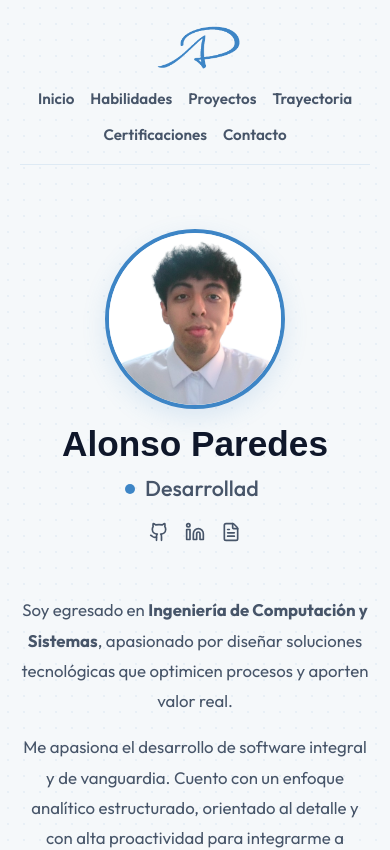
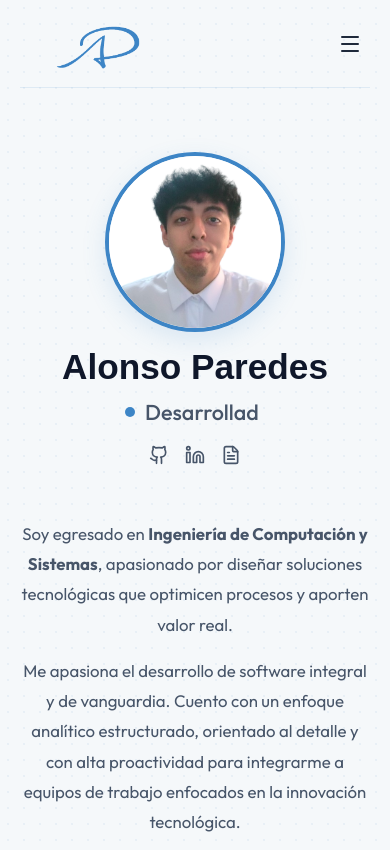
Before and after one commit to hxtxrchq/Portfolio, a React (Vite) app: page / in a window 390 px wide. Shown: the top 850 px of the page. Built offline with nearby package versions, Linux system fonts and the light colour scheme; a web font is replaced by a local one.

Commit message:
feat:Responsive

```diff
--- a/src/components/VisualMode.tsx
+++ b/src/components/VisualMode.tsx
@@ -11,7 +11,9 @@ import {
   MessageSquare,
   ChevronRight,
   Layers,
-  Award
+  Award,
+  Menu,
+  X
 } from 'lucide-react';
 
 const GithubIcon: React.FC<{ size?: number }> = ({ size = 20 }) => (
@@ -255,6 +257,12 @@ export const VisualMode: React.FC = () => {
   const [projectFilter, setProjectFilter] = useState<'all' | 'web' | 'desktop' | 'android' | 'ai'>('all');
   const [stats, setStats] = useState({ exp: 0, projects: 0, clients: 0 });
   const [selectedSkillCategory, setSelectedSkillCategory] = useState<'languages' | 'frontend' | 'backend' | 'databases' | 'tools' | 'methodologies' | 'soft'>('languages');
+  const [isMobileMenuOpen, setIsMobileMenuOpen] = useState(false);
+  const [visibleCount, setVisibleCount] = useState(6);
+
+  useEffect(() => {
+    setVisibleCount(6);
+  }, [projectFilter]);
 
   // Typewriter effect states
   const [typewriterText, setTypewriterText] = useState('');
@@ -327,6 +335,10 @@ export const VisualMode: React.FC = () => {
           />
         </div>
 
+        <button className="hamburger-btn" onClick={() => setIsMobileMenuOpen(true)}>
+          <Menu size={24} />
+        </button>
+
         <nav className="nav-links">
           <a href="#home" style={{ color: 'var(--text-secondary)', textDecoration: 'none', fontSize: '0.95rem', fontWeight: 600, transition: 'var(--transition-smooth)' }} onMouseEnter={e => e.currentTarget.style.color = 'var(--accent-color)'} onMouseLeave={e => e.currentTarget.style.color = 'var(--text-secondary)'}>Inicio</a>
           <a href="#skills" style={{ color: 'var(--text-secondary)', textDecoration: 'none', fontSize: '0.95rem', fontWeight: 600, transition: 'var(--transition-smooth)' }} onMouseEnter={e => e.currentTarget.style.color = 'var(--accent-color)'} onMouseLeave={e => e.currentTarget.style.color = 'var(--text-secondary)'}>Habilidades</a>
@@ -336,6 +348,46 @@ export const VisualMode: React.FC = () => {
           <a href="#contact" style={{ color: 'var(--text-secondary)', textDecoration: 'none', fontSize: '0.95rem', fontWeight: 600, transition: 'var(--transition-smooth)' }} onMouseEnter={e => e.currentTarget.style.color = 'var(--accent-color)'} onMouseLeave={e => e.currentTarget.style.color = 'var(--text-secondary)'}>Contacto</a>
         </nav>
       </header>
+
+      {/* Mobile Nav Overlay */}
+      {isMobileMenuOpen && (
+        <div style={{
+          position: 'fixed',
+          top: 0,
+          left: 0,
+          width: '100%',
+          height: '100%',
+          background: 'var(--bg-main)',
+          zIndex: 99999,
+          display: 'flex',
+          flexDirection: 'column',
+          alignItems: 'center',
+          justifyContent: 'center',
+          gap: '24px'
+        }}>
+          <button
+            onClick={() => setIsMobileMenuOpen(false)}
+            style={{
+              position: 'absolute',
+              top: '24px',
+              right: '20px',
+              background: 'none',
+              border: 'none',
+              cursor: 'pointer',
+              color: 'var(--text-primary)'
+            }}
+          >
+            <X size={32} />
+          </button>
+
+          <a href="#home" onClick={() => setIsMobileMenuOpen(false)} style={{ color: 'var(--primary-color)', textDecoration: 'none', fontSize: '1.5rem', fontWeight: 700 }}>Inicio</a>
+          <a href="#skills" onClick={() => setIsMobileMenuOpen(false)} style={{ color: 'var(--primary-color)', textDecoration: 'none', fontSize: '1.5rem', fontWeight: 700 }}>Habilidades</a>
+          <a href="#projects" onClick={() => setIsMobileMenuOpen(false)} style={{ color: 'var(--primary-color)', textDecoration: 'none', fontSize: '1.5rem', fontWeight: 700 }}>Proyectos</a>
+          <a href="#experience" onClick={() => setIsMobileMenuOpen(false)} style={{ color: 'var(--primary-color)', textDecoration: 'none', fontSize: '1.5rem', fontWeight: 700 }}>Trayectoria</a>
+          <a href="#certifications" onClick={() => setIsMobileMenuOpen(false)} style={{ color: 'var(--primary-color)', textDecoration: 'none', fontSize: '1.5rem', fontWeight: 700 }}>Certificaciones</a>
+          <a href="#contact" onClick={() => setIsMobileMenuOpen(false)} style={{ color: 'var(--primary-color)', textDecoration: 'none', fontSize: '1.5rem', fontWeight: 700 }}>Contacto</a>
+        </div>
+      )}
 
       {/* 2. United Hero & About Me Section */}
       <section id="home" className="hero-section" style={{ display: 'flex', flexDirection: 'column', gap: '30px', alignItems: 'center', textAlign: 'center', minHeight: 'auto', padding: '40px 0', marginBottom: '60px' }}>
@@ -600,7 +652,7 @@ export const VisualMode: React.FC = () => {
 
         {/* Clean, Simple UX Grid */}
         <div className="projects-grid">
-          {filteredProjects.map((p, idx) => (
+          {filteredProjects.slice(0, visibleCount).map((p, idx) => (
             <div
               key={idx}
               className="glass-card"
@@ -664,6 +716,18 @@ export const VisualMode: React.FC = () => {
             </div>
           ))}
         </div>
+
+        {filteredProjects.length > 6 && (
+          <div style={{ display: 'flex', justifyContent: 'center', marginTop: '36px' }}>
+            <button
+              onClick={() => setVisibleCount(prev => prev === 6 ? filteredProjects.length : 6)}
+              className="btn-cyber-secondary"
+              style={{ padding: '12px 28px', fontSize: '0.95rem' }}
+            >
+              {visibleCount === 6 ? 'Ver más proyectos' : 'Ver menos'}
+            </button>
+          </div>
+        )}
       </section>
 
       {/* 6. Experience Timeline */}
--- a/src/index.css
+++ b/src/index.css
@@ -299,6 +299,21 @@ body {
   gap: 40px;
 }
 
+.hamburger-btn {
+  display: none;
+  background: none;
+  border: none;
+  cursor: pointer;
+  color: var(--text-primary);
+  padding: 8px;
+  align-items: center;
+  justify-content: center;
+  transition: var(--transition-smooth);
+}
+.hamburger-btn:hover {
+  color: var(--accent-color);
+}
+
 /* Media Queries */
 @media (max-width: 991px) {
   .skills-layout {
@@ -308,18 +323,19 @@ body {
 
 @media (max-width: 768px) {
   .header-container {
-    flex-direction: column;
-    gap: 16px;
+    flex-direction: row;
+    justify-content: space-between;
+    align-items: center;
     padding: 16px 0;
     margin-bottom: 24px;
-    align-items: center;
-    text-align: center;
   }
 
   .nav-links {
-    flex-wrap: wrap;
-    justify-content: center;
-    gap: 12px 16px;
+    display: none;
+  }
+
+  .hamburger-btn {
+    display: flex;
   }
 
   .hero-section {
```
